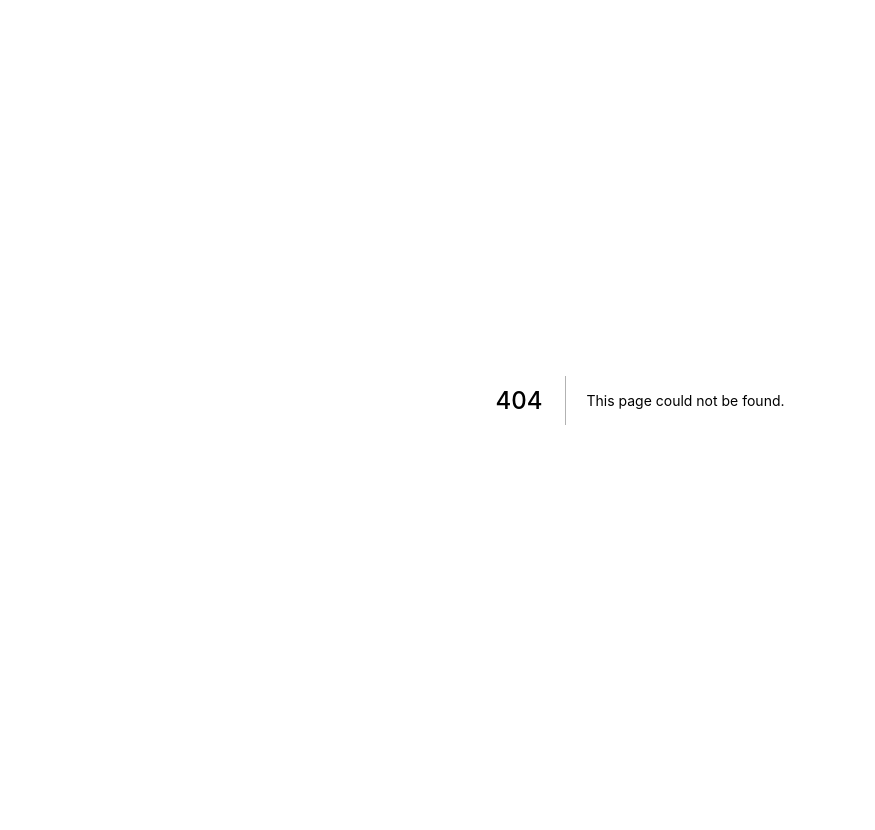
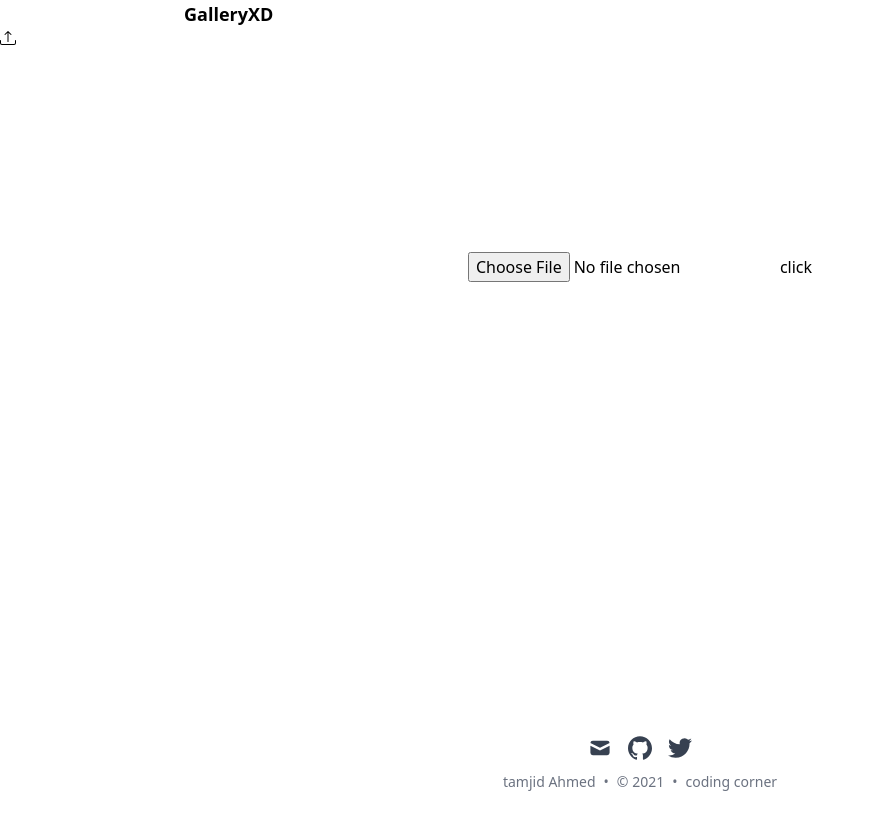
Before and after one commit to TamjidAhmed10/firegramxdxd, a Next.js app: page /upload in a window 1280 px wide. Before the commit this address had no page. Shown: the top 830 px of the page, without its empty margins (0-875 px from the left). Before the commit the page ends 800 px from the top, so only its background shows below. Built offline with nearby package versions, Linux system fonts and the light colour scheme; no server answers.

Commit message:
Beta 0.1v

```diff
--- /dev/null
+++ b/components/Footer.tsx
@@ -0,0 +1,65 @@
+const Footer = () => {
+  return (
+    <footer>
+      <div className="flex flex-col items-center mt-16">
+        <div className="flex mb-3 space-x-4">
+          <a
+            className="text-sm text-gray-500 transition hover:text-gray-600"
+            target="_blank"
+            rel="noopener noreferrer"
+            href="mailto:tamjidahammad10@gmail.com"
+          >
+            <span className="sr-only">mail</span>
+            <svg
+              xmlns="http://www.w3.org/2000/svg"
+              viewBox="0 0 20 20"
+              className="fill-current text-gray-700 dark:text-gray-200 hover:text-blue-500 dark:hover:text-blue-400 h-6 w-6"
+            >
+              <path d="M2.003 5.884L10 9.882l7.997-3.998A2 2 0 0016 4H4a2 2 0 00-1.997 1.884z" />
+              <path d="M18 8.118l-8 4-8-4V14a2 2 0 002 2h12a2 2 0 002-2V8.118z" />
+            </svg>
+          </a>
+          <a
+            className="text-sm text-gray-500 transition hover:text-gray-600"
+            target="_blank"
+            rel="noopener noreferrer"
+            href="https://github.com/cstrnt"
+          >
+            <span className="sr-only">github</span>
+            <svg
+              viewBox="0 0 24 24"
+              xmlns="http://www.w3.org/2000/svg"
+              className="fill-current text-gray-700 dark:text-gray-200 hover:text-blue-500 dark:hover:text-blue-400 h-6 w-6"
+            >
+              <path d="M12 .297c-6.63 0-12 5.373-12 12 0 5.303 3.438 9.8 8.205 11.385.6.113.82-.258.82-.577 0-.285-.01-1.04-.015-2.04-3.338.724-4.042-1.61-4.042-1.61C4.422 18.07 3.633 17.7 3.633 17.7c-1.087-.744.084-.729.084-.729 1.205.084 1.838 1.236 1.838 1.236 1.07 1.835 2.809 1.305 3.495.998.108-.776.417-1.305.76-1.605-2.665-.3-5.466-1.332-5.466-5.93 0-1.31.465-2.38 1.235-3.22-.135-.303-.54-1.523.105-3.176 0 0 1.005-.322 3.3 1.23.96-.267 1.98-.399 3-.405 1.02.006 2.04.138 3 .405 2.28-1.552 3.285-1.23 3.285-1.23.645 1.653.24 2.873.12 3.176.765.84 1.23 1.91 1.23 3.22 0 4.61-2.805 5.625-5.475 5.92.42.36.81 1.096.81 2.22 0 1.606-.015 2.896-.015 3.286 0 .315.21.69.825.57C20.565 22.092 24 17.592 24 12.297c0-6.627-5.373-12-12-12" />
+            </svg>
+          </a>
+          <a
+            className="text-sm text-gray-500 transition hover:text-gray-600"
+            target="_blank"
+            rel="noopener noreferrer"
+            href="https://twitter.com/cstrnt"
+          >
+            <span className="sr-only">twitter</span>
+            <svg
+              xmlns="http://www.w3.org/2000/svg"
+              viewBox="0 0 24 24"
+              className="fill-current text-gray-700 dark:text-gray-200 hover:text-blue-500 dark:hover:text-blue-400 h-6 w-6"
+            >
+              <path d="M23.953 4.57a10 10 0 01-2.825.775 4.958 4.958 0 002.163-2.723c-.951.555-2.005.959-3.127 1.184a4.92 4.92 0 00-8.384 4.482C7.69 8.095 4.067 6.13 1.64 3.162a4.822 4.822 0 00-.666 2.475c0 1.71.87 3.213 2.188 4.096a4.904 4.904 0 01-2.228-.616v.06a4.923 4.923 0 003.946 4.827 4.996 4.996 0 01-2.212.085 4.936 4.936 0 004.604 3.417 9.867 9.867 0 01-6.102 2.105c-.39 0-.779-.023-1.17-.067a13.995 13.995 0 007.557 2.209c9.053 0 13.998-7.496 13.998-13.985 0-.21 0-.42-.015-.63A9.935 9.935 0 0024 4.59z" />
+            </svg>
+          </a>
+        </div>
+        <div className="flex mb-2 space-x-2 text-sm text-gray-500 dark:text-gray-400">
+          <div>tamjid Ahmed</div>
+          <div> • </div>
+          <div>© 2021</div>
+          <div> • </div>
+          <a>coding corner</a>
+        </div>
+      </div>
+    </footer>
+  );
+};
+
+export default Footer;
--- a/components/ImagesLists.tsx
+++ b/components/ImagesLists.tsx
@@ -1,3 +1,4 @@
+/* eslint-disable @next/next/no-img-element */
 import Masonry from "react-masonry-css";
 import { useState } from "react";
 const ImagesLists = ({ posts }) => {
--- a/components/Navbar.tsx
+++ b/components/Navbar.tsx
@@ -1,5 +1,25 @@
+import { BsUpload } from 'react-icons/bs';
+import Link from "next/link"
 const Navbar: React.FC = () => {
-  return <div></div>;
+  return (
+    <div>
+      <div className=" navbar mb-2 bg-transparent text-black mx z-50 ">
+        <div className="  md:ml-44 flex-1 px-2 mx-2">
+          <Link href="/" passHref>
+            <span className="text-lg font-bold">GalleryXD</span>
+          </Link>
+        </div>
+
+        <div className="flex-none md:mr-44">
+          <Link href="/upload" passHref>
+            <button className="btn btn-square btn-ghost">
+              <BsUpload />
+            </button>
+          </Link>
+        </div>
+      </div>
+    </div>
+  );
 };
 
 export default Navbar;
--- a/components/UploadForm.tsx
+++ b/components/UploadForm.tsx
@@ -75,10 +75,19 @@ const UploadForm = () => {
     }
   };
   return (
-    <div>
-      <input type="file" onChange={handleChange} />
-      <button onClick={handleButtonClick}>click</button>
-      {error && <p>{error}</p>}
+    <div className=" flex h-screen">
+      <div className="mx-auto mt-48 max-w-sm">
+        <div className="">
+          <input type="file" onChange={handleChange} />
+          <button
+            onClick={handleButtonClick}
+            className="btn btn-md btn-secondary"
+          >
+            click
+          </button>
+          {error && <p>{error}</p>}
+        </div>
+      </div>
     </div>
   );
 };
--- a/pages/index.tsx
+++ b/pages/index.tsx
@@ -1,15 +1,17 @@
-import { useState } from "react";
+
+import Footer from "../components/Footer";
 import ImagesLists from "../components/ImagesLists";
-
-import UploadForm from "../components/UploadForm";
+import Navbar from "../components/Navbar";
 import getAllThePosts from "../functions/getAllThePost";
 const Home = ({posts}) => {
   return (
     <div>
+      <Navbar />
       <div className="max-w-5xl mx-auto">
-        <UploadForm />
-        <ImagesLists posts={posts}/>
+
+        <ImagesLists posts={posts} />
       </div>
+      <Footer/>
     </div>
   );
 };
--- /dev/null
+++ b/pages/upload.tsx
@@ -0,0 +1,22 @@
+
+import Footer from "../components/Footer";
+import Navbar from "../components/Navbar";
+import UploadForm from "../components/UploadForm";
+
+const upload = () => {
+    return (
+      <div>
+        <div className="">
+          <Navbar />
+        </div>
+
+            <UploadForm />
+            <div className="absolute bottom-0 left-0 right-0 ">
+                <Footer />
+            </div>
+
+      </div>
+    );
+}
+
+export default upload
```
